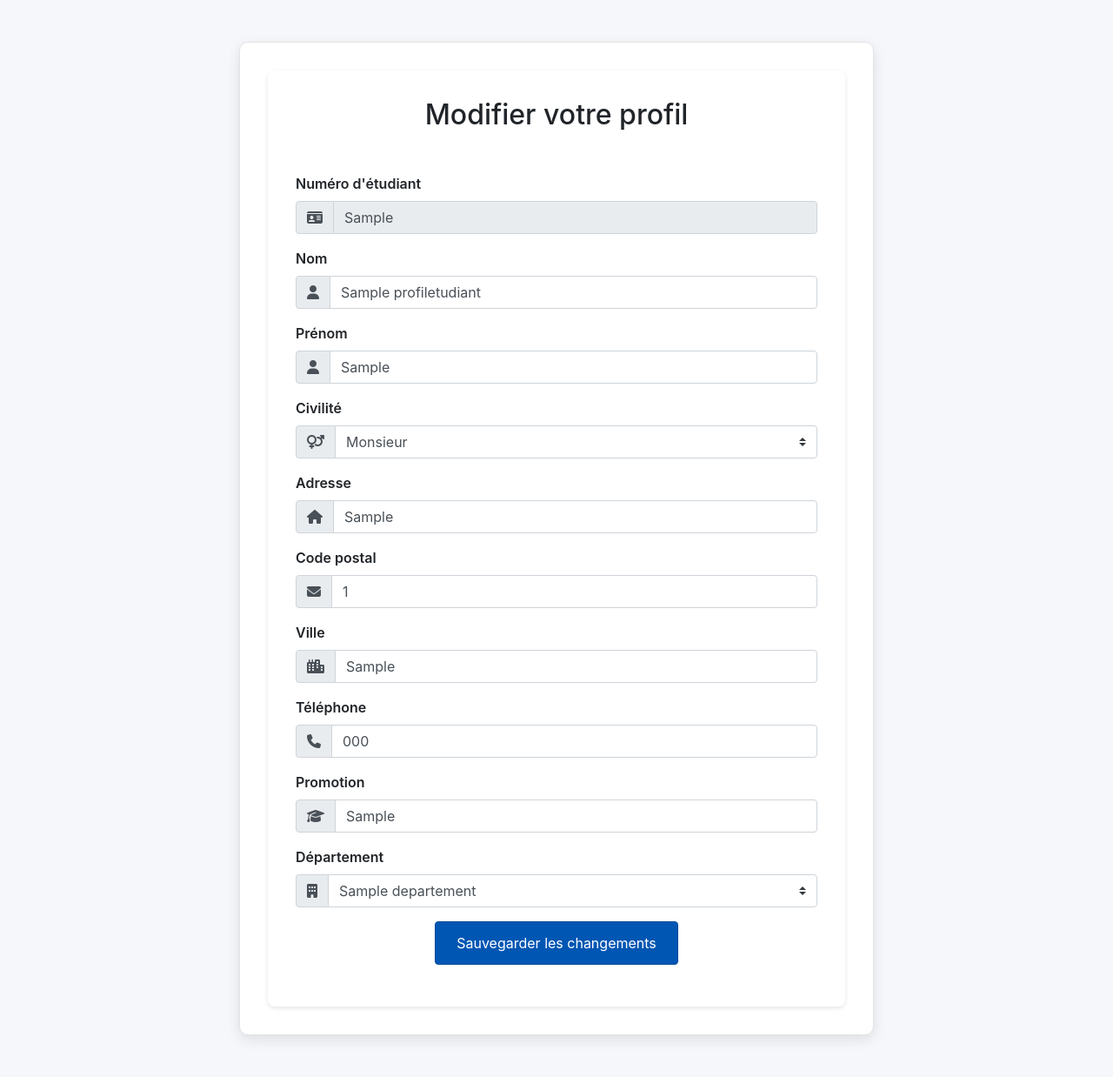
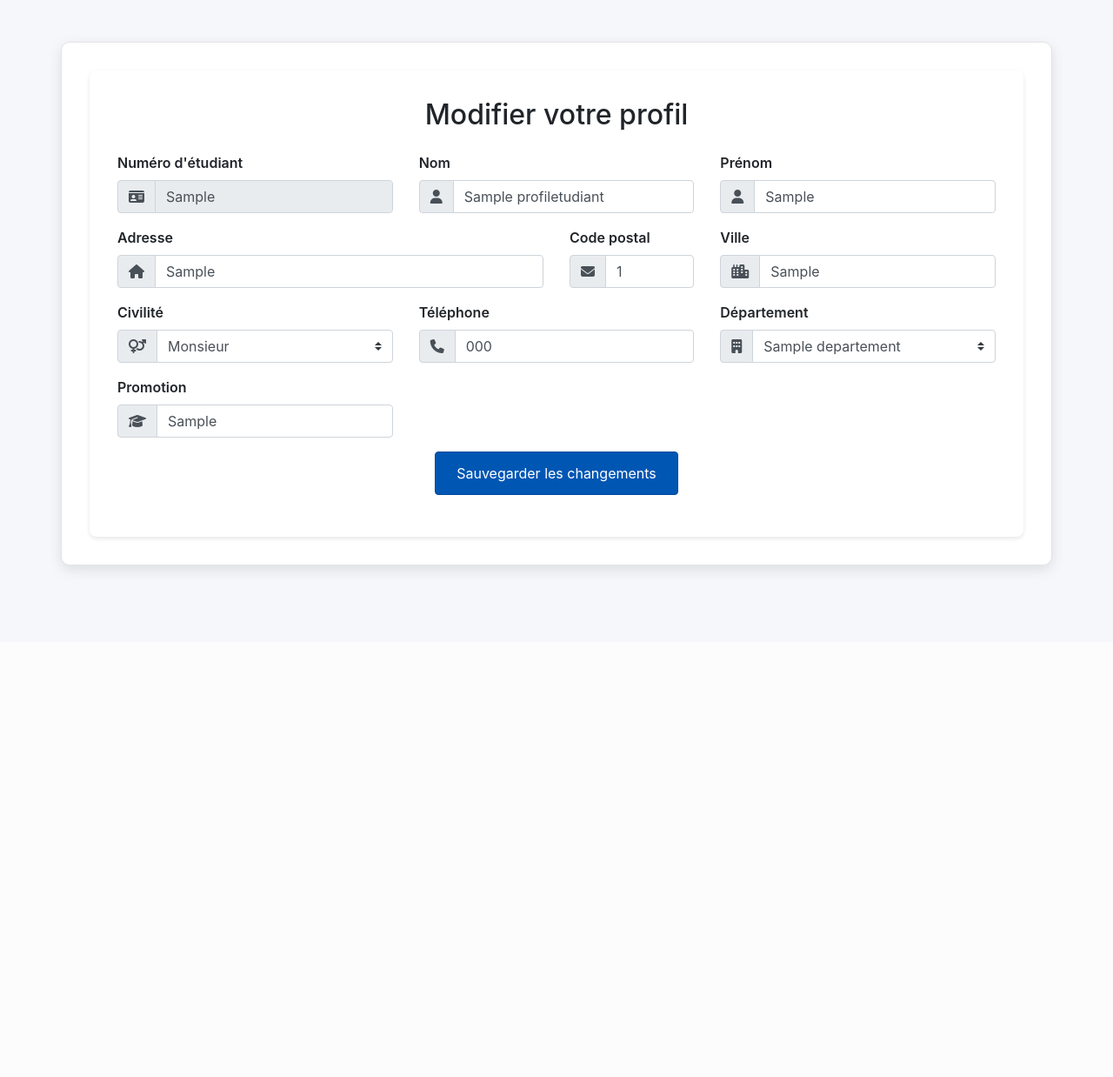
Before and after one commit to VODMANN/ApprentiStage_Django, a Django app: page /etudiant/edit/ in a window 1280 px wide. Shown: the part 62-1300 px from the top of the page at 87% size. After the commit the page ends 723 px from the top, so only its background shows below. Run offline with Django 4.2, Linux system fonts and the light colour scheme; a user stored in the database is signed in; tables that the repository leaves empty hold one stand-in row (values such as "Sample post"); parts of the project's set-up code (start-up, migrations or seed data) failed here and were passed over; some libraries are stand-ins or nearby versions.

Commit message:
form edit etudiant

```diff
--- a/ApprentiStageDjango/lesApprentiStage/forms.py
+++ b/ApprentiStageDjango/lesApprentiStage/forms.py
@@ -165,7 +165,7 @@ class EtudiantProfilForm(forms.ModelForm):
 
     class Meta:
         model = ProfilEtudiant
-        fields = ['numEtu', 'nomEtu', 'prenomEtu', 'civiliteEtu', 'adresseEtu', 'cpEtu', 'villeEtu', 'telEtu', 'promo', 'idDepartement']
+        fields = ['numEtu', 'nomEtu', 'prenomEtu', 'adresseEtu', 'cpEtu', 'villeEtu', 'civiliteEtu','telEtu', 'idDepartement', 'promo']
         labels = {
             'numEtu': 'Numéro d\'étudiant',
             'nomEtu': 'Nom',
--- a/ApprentiStageDjango/lesApprentiStage/templates/etudiant/edit_etudiant.html
+++ b/ApprentiStageDjango/lesApprentiStage/templates/etudiant/edit_etudiant.html
@@ -3,14 +3,21 @@
 {% block content %}
 <div class="container py-5">
     <div class="row">
-        <div class="col-md-10 col-lg-8 mx-auto">
+        <div class="mx-auto">
             <div class="profile-edit-wrapper">
                 <div class="profile-edit-card">
                     <form method="post" class="profile-form">
                         {% csrf_token %}
-                        <h2 class="text-center mb-5">Modifier votre profil</h2>
+                        <h2 class="text-center mb-4">Modifier votre profil</h2>
+                        <div class="row">
                             {% for field in form %}
-                        <div class="form-group">
+                                {% if field.name == 'adresseEtu' %}
+                                    <div class="form-group col-md-6 ">
+                                {% elif field.name == 'cpEtu' %}
+                                    <div class="form-group col-md-2 ">
+                                {% else %}
+                                    <div class="form-group col-md-4 ">
+                                {% endif %}
                                 <label for="{{ field.id_for_label }}" class="form-label">{{ field.label }}</label>
                                 <div class="input-group">
                                     {% if field.name == 'numEtu' %}
@@ -40,7 +47,7 @@
                                 {% endif %}
                             </div>
                             {% endfor %}
-
+                        </div>
                         <div class="form-group text-center">
                             <button type="submit" class="btn btn-primary custom-btn">Sauvegarder les changements</button>
                         </div>
--- a/ApprentiStageDjango/lesApprentiStage/templates/etudiant/profile.html
+++ b/ApprentiStageDjango/lesApprentiStage/templates/etudiant/profile.html
@@ -45,7 +45,7 @@
                     <a class="nav-link" id="evaluations-tab" data-toggle="tab" href="#evaluations" role="tab" aria-controls="evaluations" aria-selected="false">Évaluations</a>
                 </li>
                 <li class="nav-item">
-                    <a class="nav-link" id="soutenances-tab" data-toggle="tab" href="#soutenances" role="tab" aria-controls="soutenances" aria-selected="false">soutenances</a>
+                    <a class="nav-link" id="soutenances-tab" data-toggle="tab" href="#soutenances" role="tab" aria-controls="soutenances" aria-selected="false">Soutenances</a>
                 </li>
             </ul>
             <!-- Contenu des onglets -->
```
Lines whose indentation alone changed are shown as unchanged.
